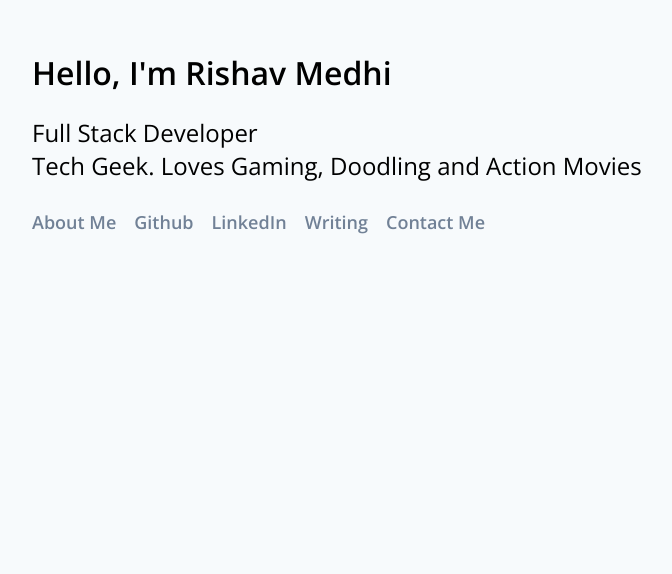
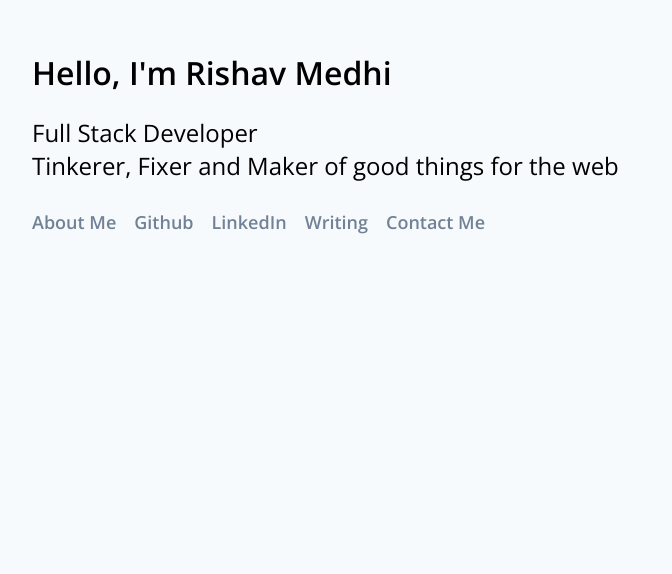
Before and after one commit to rishavmedhi/rm-portfolio, a React (Create React App) app: page / in a window 1280 px wide. Shown: the part 226-800 px from the top of the page, without its empty margins (242-914 px from the left). Built offline with nearby package versions, Linux system fonts and the light colour scheme.

Commit message:
Page title and bio update

```diff
--- a/public/index.html
+++ b/public/index.html
@@ -24,7 +24,7 @@
       work correctly both with client-side routing and a non-root public URL.
       Learn how to configure a non-root public URL by running `npm run build`.
     -->
-    <title>React App</title>
+    <title>Rishav Medhi</title>
     <link rel="preconnect" href="https://fonts.gstatic.com">
     <link href="https://fonts.googleapis.com/css2?family=Open+Sans:wght@300;400;600&display=swap" rel="stylesheet">
   </head>
--- a/src/pages/Homepage/views/Homepage.jsx
+++ b/src/pages/Homepage/views/Homepage.jsx
@@ -12,7 +12,7 @@ export default class Homepage extends Component {
             <h1>Hello, I&apos;m Rishav Medhi</h1>
             <div className="sub-heading">
               Full Stack Developer<br/>
-              Tech Geek. Loves Gaming, Doodling and Action Movies
+              Tinkerer, Fixer and Maker of good things for the web
             </div>
             <nav>
               <ul className="nav-tabs">
```
